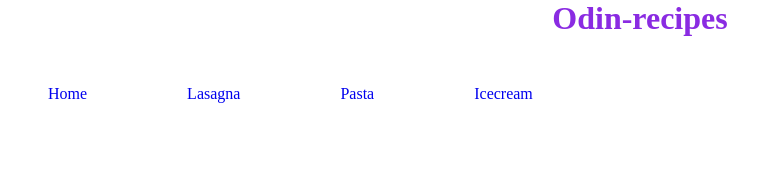
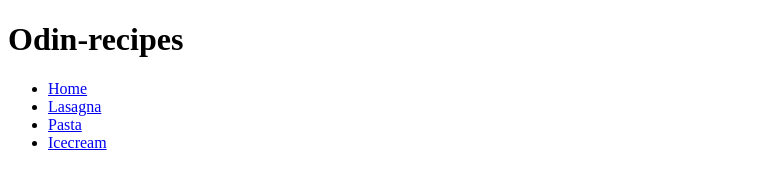
Before and after one commit to SaiKaligotla/odin_recipes, a plain HTML site: page index.html in a window 1280 px wide. Shown: the whole page, without its empty margins (0-781 px from the left). Drawn offline with Linux system fonts and the light colour scheme.

Commit message:
nothing changed

```diff
--- a/index.html
+++ b/index.html
@@ -3,12 +3,12 @@
     <head>
         <meta charset="UTF-8">
         <title>Odin-recipes</title>
-        <link rel="stylesheet" href="/CSS/index.css">
+        <!-- <link rel="stylesheet" href="/CSS/index.css"> -->
     </head>
     <body>
         <h1>Odin-recipes</h1>
         <ul>
-            <li><a href="index.html">Home</a></li>
+            <li><a href="/index.html">Home</a></li>
             <li><a href="/recipes/lasagna.html">Lasagna</a></li>
             <li><a href="/recipes/one-pan_pasta.html">Pasta</a></li>
             <li><a href="/recipes/icecream.html">Icecream</a></li>
```
Also changed, not shown: recipes/icecream.html (+1 -1 lines), recipes/lasagna.html (+1 -1 lines), recipes/one-pan_pasta.html (+1 -1 lines).
